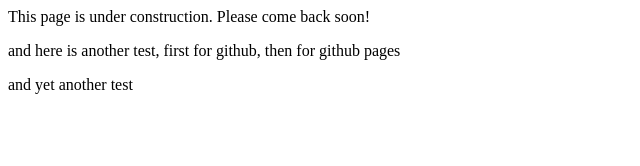
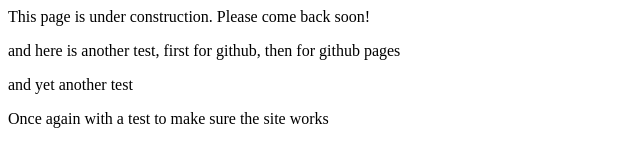
Before and after one commit to novicearts/novicearts.github.io, a plain HTML site: page index.html in a window 1280 px wide. Shown: the whole page, without its empty margins (0-640 px from the left). Drawn offline with Linux system fonts and the light colour scheme.

Commit message:
commit to see if site updates work. if so I can proceed with web design from here

```diff
--- a/index.html
+++ b/index.html
@@ -7,5 +7,6 @@
 <p>This page is under construction. Please come back soon!</p>
 <p>and here is another test, first for github, then for github pages</p>
 <p>and yet another test</p>
+<p>Once again with a test to make sure the site works</p>
 </body>
 </html>
```
